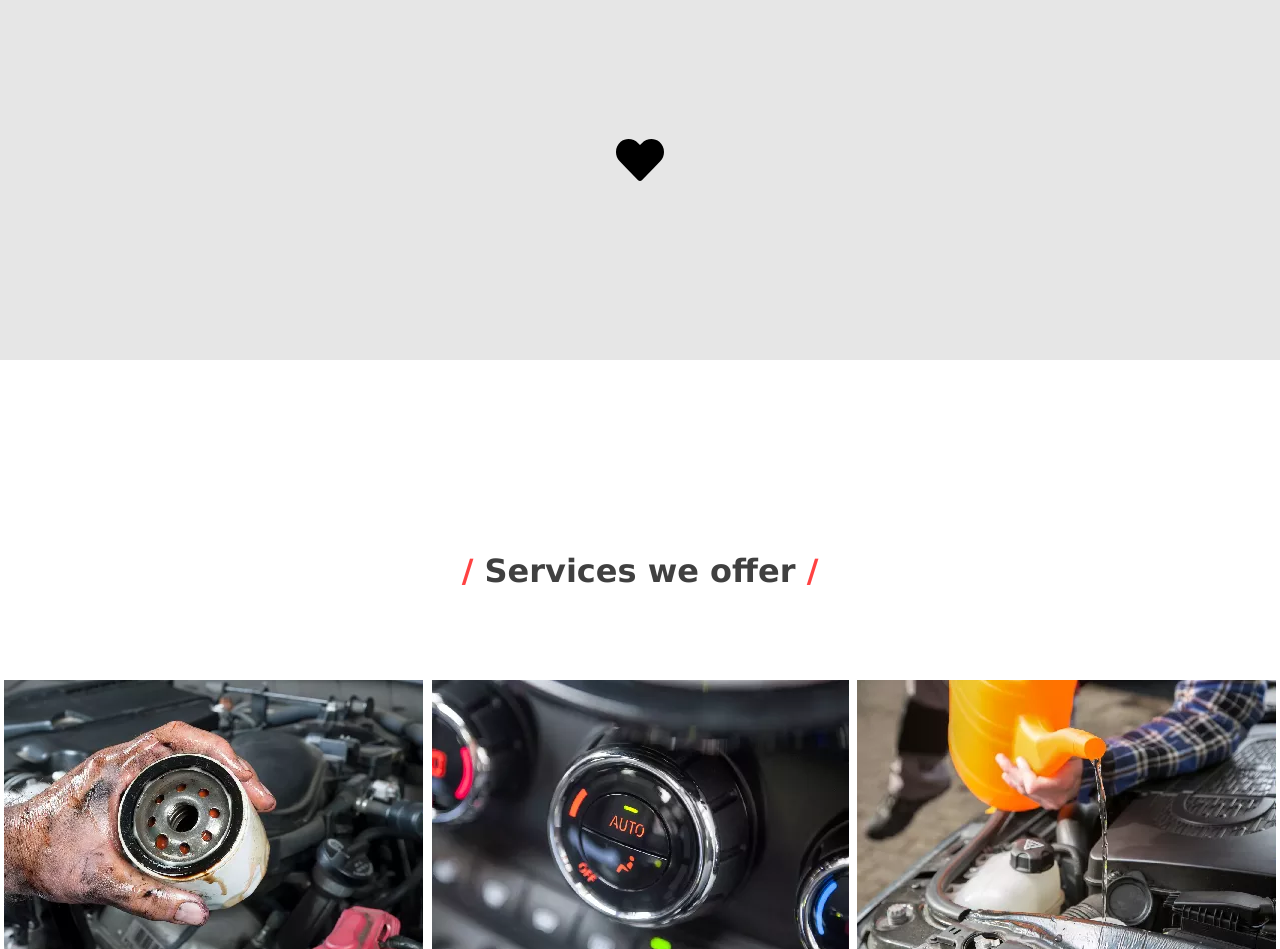
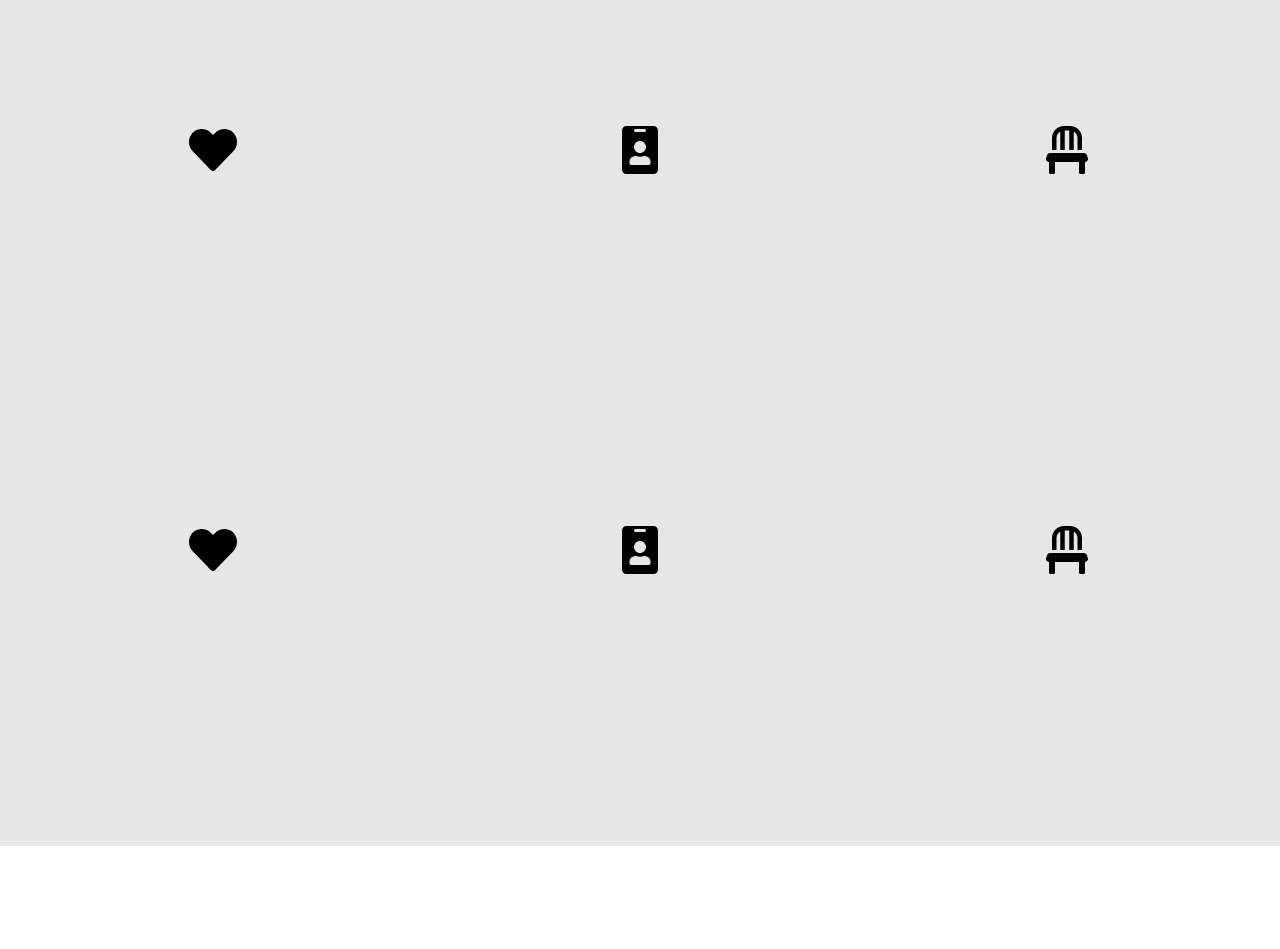
Before and after one commit to kenankaric122/carserviceweb, a React (Create React App) app: page / in a window 1280 px wide. Shown: the part 1103-2052 px from the top of the page. Built offline with nearby package versions, Linux system fonts and the light colour scheme.

Commit message:
:lipstick: new things added landing page

```diff
--- a/src/components/Choose.jsx
+++ b/src/components/Choose.jsx
@@ -1,14 +1,37 @@
 import React from 'react'
 import { FontAwesomeIcon } from '@fortawesome/react-fontawesome'
-import { faHeart } from '@fortawesome/free-solid-svg-icons'
+import { faChair, faHeart, faIdBadge } from '@fortawesome/free-solid-svg-icons'
 import './styles/Choose.css'
 
 function Choose() {
     return (
         <div className='chs2'>
         <h1 style={{color : "#404040", textAlign : "center", marginTop : "10%", fontWeight : "bold", backgroundColor : "rgb(230, 230, 230)"}}><br/><br/><span>/ </span>Why choose us?<span> /</span></h1>
+        <p style={{color : "404040", textAlign : "center", marginLeft : "10%", marginRight : "10%"}}>We are a family-owned business that has been serving the local community since 1990. We always strive for the highest quality, honest and friendly service, and do our best to help you as quickly as possible.</p>
         <div className='choose'>
+            <div className='icons'>
             <FontAwesomeIcon icon = {faHeart} size = '3x'></FontAwesomeIcon>
+            </div>
+            <div className='icons'>
+            <FontAwesomeIcon icon = {faIdBadge} size = '3x'></FontAwesomeIcon>
+            </div>
+            <div className='icons'>
+            <FontAwesomeIcon icon = {faChair} size = '3x'></FontAwesomeIcon>
+            </div>
+        </div>
+
+        <div className='choose1'>
+            <div className='icons'>
+            <FontAwesomeIcon icon = {faHeart} size = '3x'></FontAwesomeIcon>
+            </div>
+            <div className='icons'>
+            <FontAwesomeIcon icon = {faIdBadge} size = '3x'></FontAwesomeIcon>
+            </div>
+            <div className='icons'>
+            <FontAwesomeIcon icon = {faChair} size = '3x'></FontAwesomeIcon>
+        </div>
+
+
         </div>
         </div>
     )
--- a/src/components/styles/Choose.css
+++ b/src/components/styles/Choose.css
@@ -3,11 +3,40 @@
 }
 
 .choose{
+    margin-top: 10%;
     display: flex;
     width: 100%;
     height: 50vh;
-    flex-direction: column;
+    flex-direction: row;
     flex-wrap: wrap;
     align-items: center;
     justify-content: center;
 }
+
+.choose1{
+    display: flex;
+    width: 100%;
+    height: 40vh;
+    flex-direction: row;
+    flex-wrap: wrap;
+    align-items: center;
+    justify-content: center;
+}
+
+.choose .icons{
+
+    display: flex;
+    height: 100%;
+    flex: 10%;
+    flex-direction: row;
+    justify-content: center;
+}
+
+.choose1 .icons{
+
+    display: flex;
+    height: 100%;
+    flex: 10%;
+    flex-direction: row;
+    justify-content: center;
+}
--- a/src/components/styles/Gallery.css
+++ b/src/components/styles/Gallery.css
@@ -12,7 +12,7 @@
 
 .gallery .slike1{
     height: 100%;
-    flex: 30%;
+    flex: 50%;
     text-align: center;
     flex-direction: row;
     justify-content: center;
```
